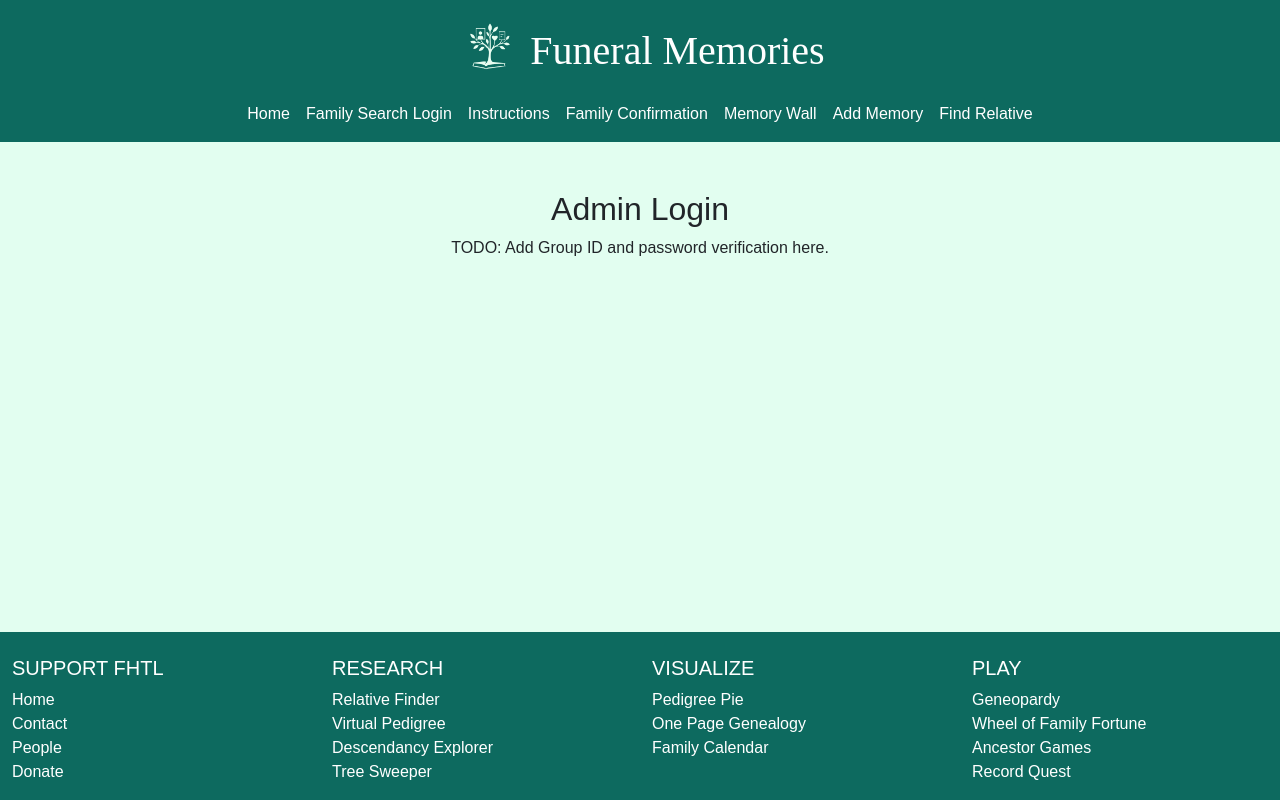
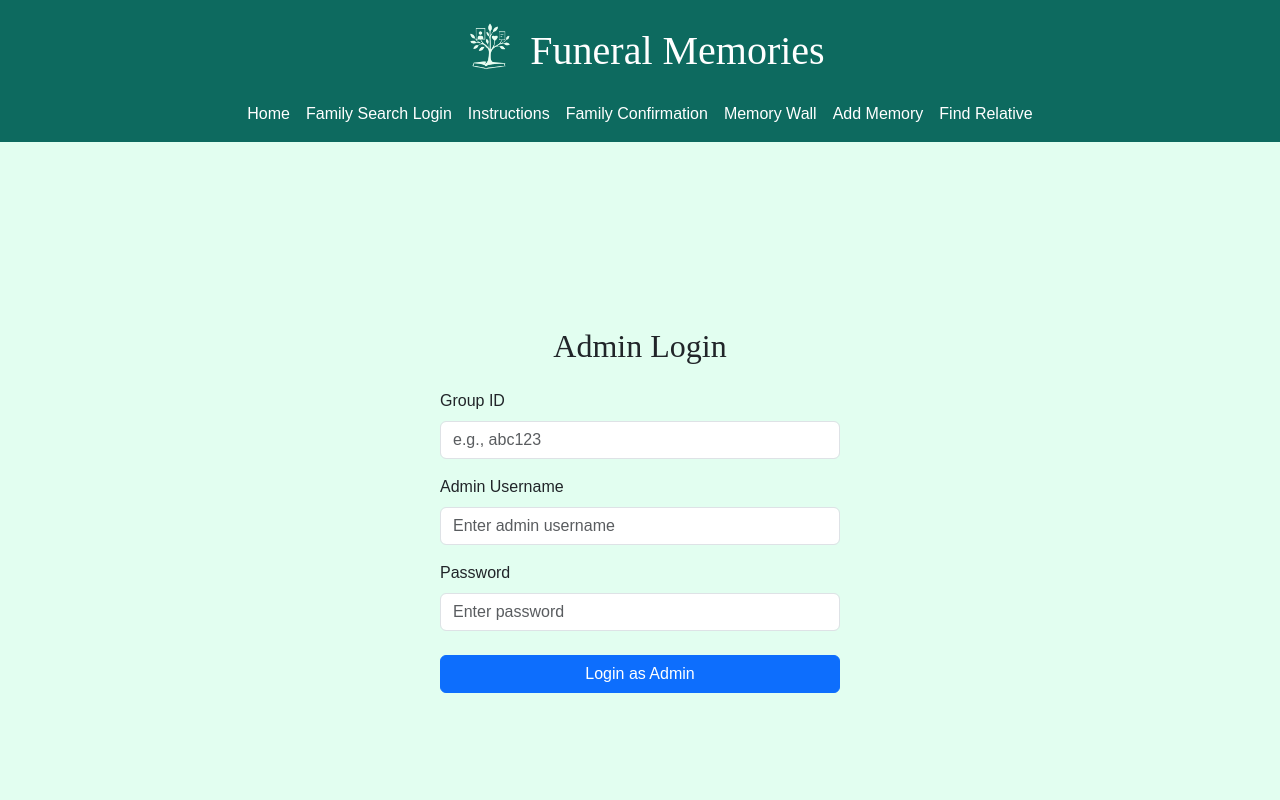
Before and after one commit to byuawsfhtl/funeral-memories, a React (Vite) app: page /admin in a window 1280 px wide. Shown: the top 800 px of the page. Built offline with nearby package versions, Linux system fonts and the light colour scheme; a web font is replaced by a local one.

Commit message:
updated admin login

```diff
--- a/src/components/Host.jsx
+++ b/src/components/Host.jsx
@@ -76,7 +76,7 @@ export default function Host() {
 
           <div className="d-grid">
             <button type="submit" className="btn btn-secondary btn-lg">
-              Host and Continue to Select Relative
+              Continue to Select Relative
             </button>
           </div>
         </form>
--- a/src/components/adminLogin.jsx
+++ b/src/components/adminLogin.jsx
@@ -1,10 +1,115 @@
-import React from "react";
+import "bootstrap/dist/css/bootstrap.min.css";
+import React, { useState } from "react";
+import { useNavigate } from "react-router-dom";
+import { FuneralMemoryService } from "../service/FuneralMemoryService";
 
 export default function AdminLogin() {
+  const [groupId, setGroupId] = useState("");
+  const [username, setUsername] = useState("");
+  const [password, setPassword] = useState("");
+  const [error, setError] = useState("");
+  const navigate = useNavigate();
+  const service = new FuneralMemoryService();
+
+  const handleLogin = async (e) => {
+    e.preventDefault();
+    setError("");
+
+    if (!groupId.trim() || !username.trim() || !password.trim()) {
+      setError("Please fill in all fields.");
+      return;
+    }
+
+    try {
+      const adminData = await service.getAdmin(groupId);
+      if (!adminData || !adminData.username || !adminData.password) {
+        setError("Admin credentials not found for this group.");
+        return;
+      }
+
+      if (
+        username.trim() === adminData.username &&
+        password === adminData.password
+      ) {
+        const group = await service.getGroup(groupId);
+        if (!group) {
+          setError("Group not found.");
+          return;
+        }
+
+        navigate("/wall", {
+          state: { madeGroup: group, isAdmin: true },
+        });
+      } else {
+        setError("Invalid username or password.");
+      }
+    } catch (err) {
+      console.error("Login error:", err.message);
+      setError("Failed to log in. Please check your inputs.");
+    }
+  };
+
   return (
-    <main className="container my-5 text-center">
-      <h2>Admin Login</h2>
-      <p>TODO: Add Group ID and password verification here.</p>
+    <main
+      className="d-flex justify-content-center align-items-center flex-column container my-5"
+      style={{ minHeight: "80vh" }}
+    >
+      <div className="w-100" style={{ maxWidth: "400px" }}>
+        <h2
+          className="text-center mb-4"
+          style={{ fontFamily: "Merriweather, serif", fontWeight: 500 }}
+        >
+          Admin Login
+        </h2>
+
+        {error && (
+          <div className="alert alert-danger text-center py-2">{error}</div>
+        )}
+
+        <form onSubmit={handleLogin}>
+          <div className="mb-3">
+            <label className="form-label">Group ID</label>
+            <input
+              type="text"
+              className="form-control"
+              value={groupId}
+              onChange={(e) => setGroupId(e.target.value)}
+              placeholder="e.g., abc123"
+              required
+            />
+          </div>
+
+          <div className="mb-3">
+            <label className="form-label">Admin Username</label>
+            <input
+              type="text"
+              className="form-control"
+              value={username}
+              onChange={(e) => setUsername(e.target.value)}
+              placeholder="Enter admin username"
+              required
+            />
+          </div>
+
+          <div className="mb-3">
+            <label className="form-label">Password</label>
+            <input
+              type="password"
+              className="form-control"
+              value={password}
+              onChange={(e) => setPassword(e.target.value)}
+              placeholder="Enter password"
+              required
+            />
+          </div>
+
+          <div className="d-grid mt-4">
+            <button type="submit" className="btn btn-primary">
+              Login as Admin
+            </button>
+          </div>
+        </form>
+      </div>
     </main>
   );
 }
```
